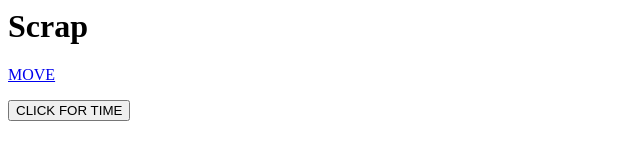
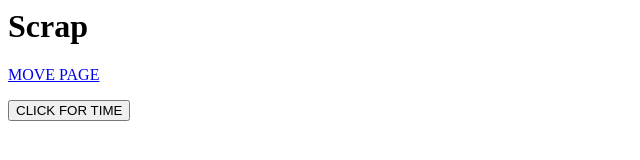
Before and after one commit to nidvar/link-test, a plain HTML site: page index.html in a window 1280 px wide. Shown: the full height of the page, 0-640 px from the left. Drawn offline with Linux system fonts and the light colour scheme.

Commit message:
Update index.html

```diff
--- a/index.html
+++ b/index.html
@@ -7,7 +7,7 @@
 </head>
 <body>
     <h1>Scrap</h1>
-    <p><a href="./move.html">MOVE</a></p>
+    <p><a href="./move.html">MOVE PAGE</a></p>
 
     <button id='time'>CLICK FOR TIME</button>
     <script src='clock.js'></script>
```
